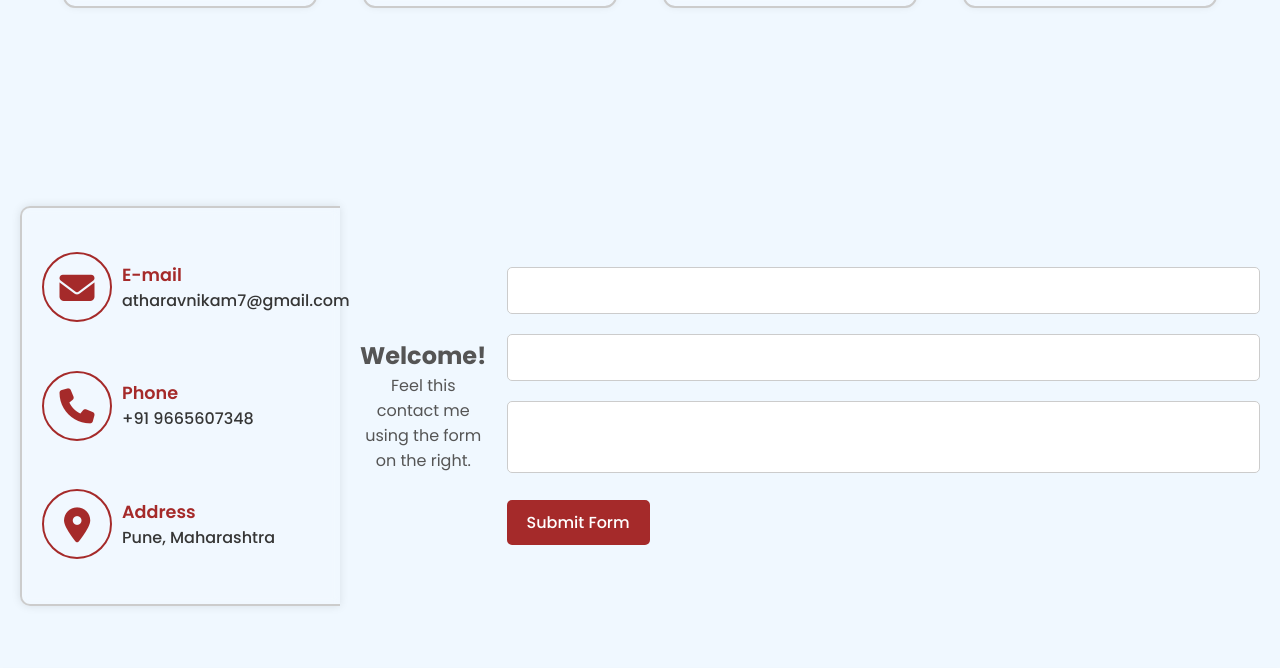
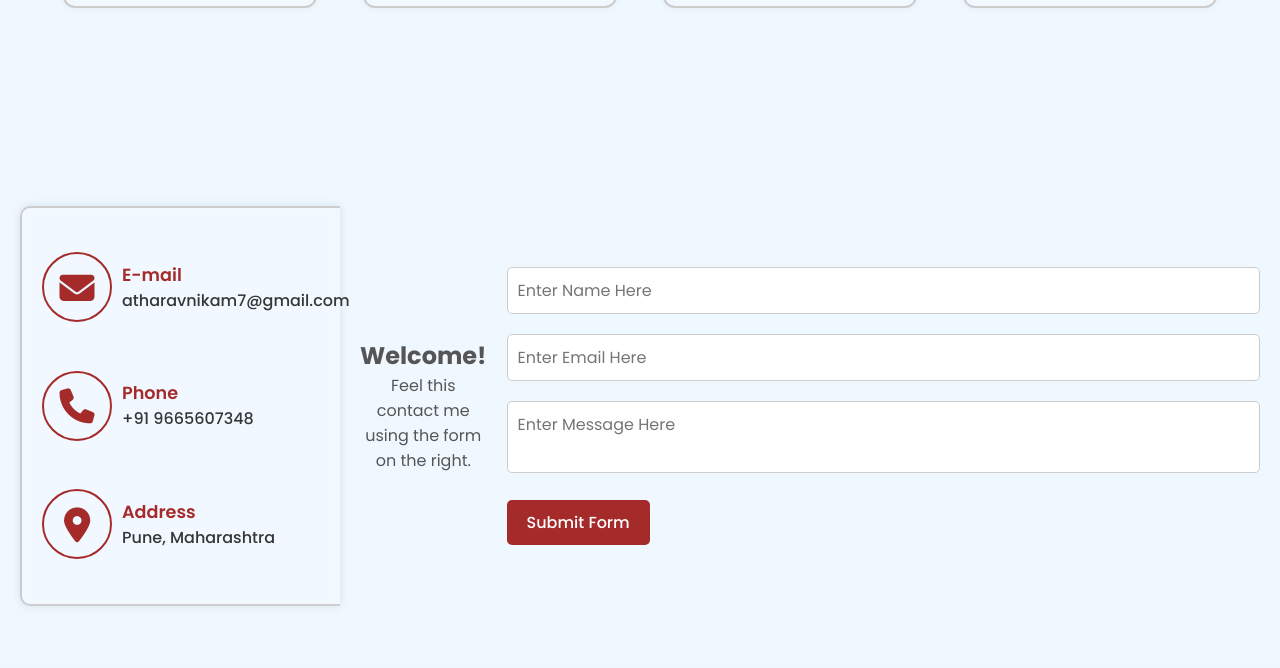
Before and after one commit to Atharavnikam/MyPortfolio, a plain HTML site: page index.html in a window 1280 px wide. Shown: the part 2848-3516 px from the top of the page. Drawn offline with nearby package versions, Linux system fonts and the light colour scheme; a script that the page names is missing; files whose address does not match are found by name.

Commit message:
Update index.html

```diff
--- a/index.html
+++ b/index.html
@@ -340,15 +340,15 @@ Skill -->
                         <p>Feel this contact me using the form on the right.</p>
                     </div>
 
-                    <form action="https://api.web3forms.com/submit" method="POST">
+          <form action="https://api.web3forms.com/submit" method="POST">
 
     <!-- Replace with your Access Key -->
     <input type="hidden" name="access_key" value="1fb498e9-361b-4236-9d4d-4c22a4a264a0">
 
     <!-- Form Inputs. Each input must have a name="" attribute -->
-    <input type="text" name="name" required>
-    <input type="email" name="email" required>
-    <textarea name="message" required></textarea>
+    <input type="text" name="name" placeholder="Enter Name Here" required>
+    <input type="email" name="email" placeholder="Enter Email Here" required>
+    <textarea name="message" placeholder="Enter Message Here" required></textarea>
 
     <!-- Honeypot Spam Protection -->
     <input type="checkbox" name="botcheck" class="hidden" style="display: none;">
```
